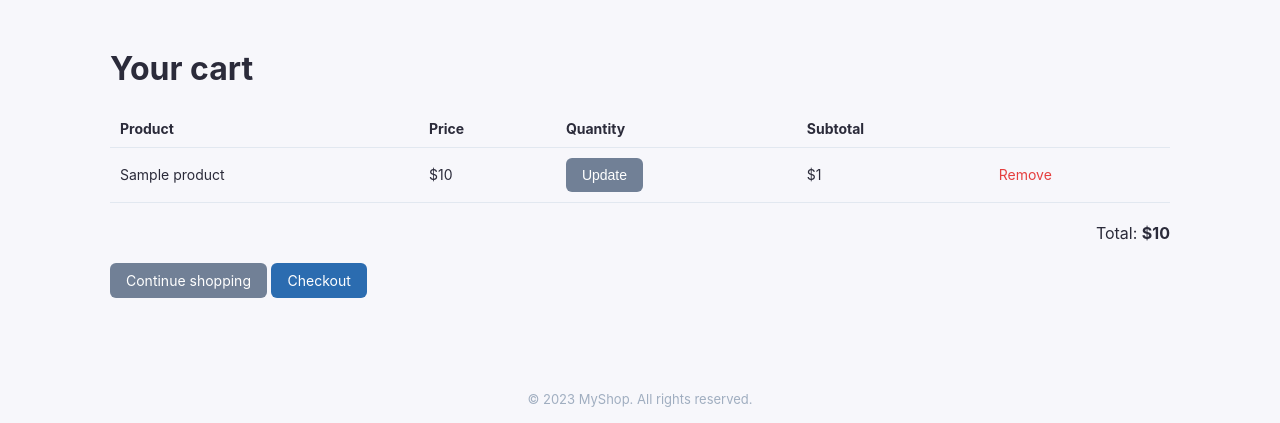
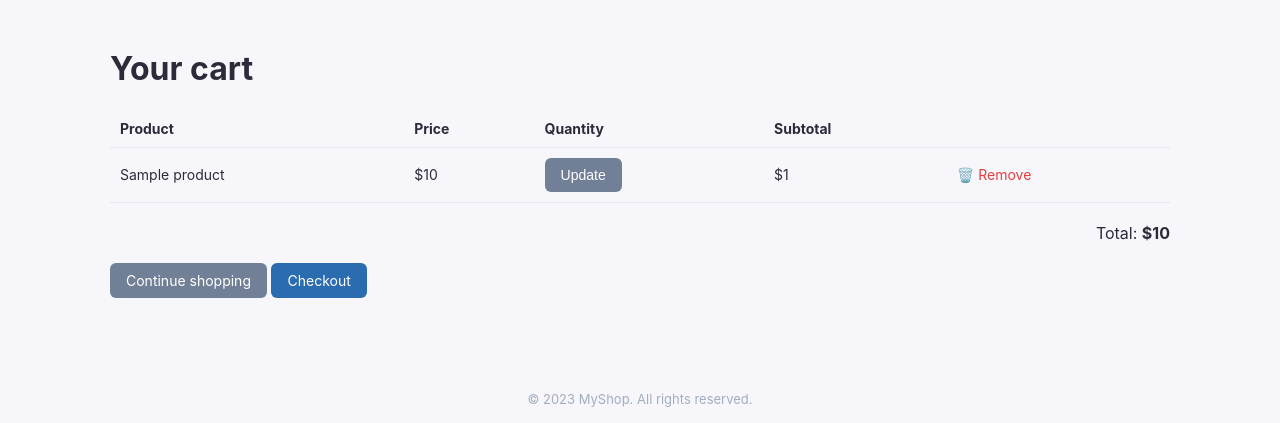
Before and after one commit to itz-me-roy/Online_Shopping, a Django app: template shop/templates/shop/cart_detail.html in a window 1280 px wide. Shown: the part 52-475 px from the top of the page. Run offline with Django 4.2, Linux system fonts and the light colour scheme; the template is opened without the code that fills it: most values are stand-ins (such as "Sample title", 1, 10 or a date in 2020).

Commit message:
modified:   shop/templates/shop/cart_detail.html

```diff
--- a/shop/templates/shop/cart_detail.html
+++ b/shop/templates/shop/cart_detail.html
@@ -28,7 +28,7 @@
         <td>
           <form action="{% url 'shop:cart_remove' item.product.id %}" method="post" class="inline-form">
             {% csrf_token %}
-            <button type="submit" class="link-button" style="color:#e53e3e;">Remove</button>
+            <button type="submit" class="link-button" style="color:#e53e3e;">🗑️ Remove</button>
           </form>
         </td>
       </tr>
```
